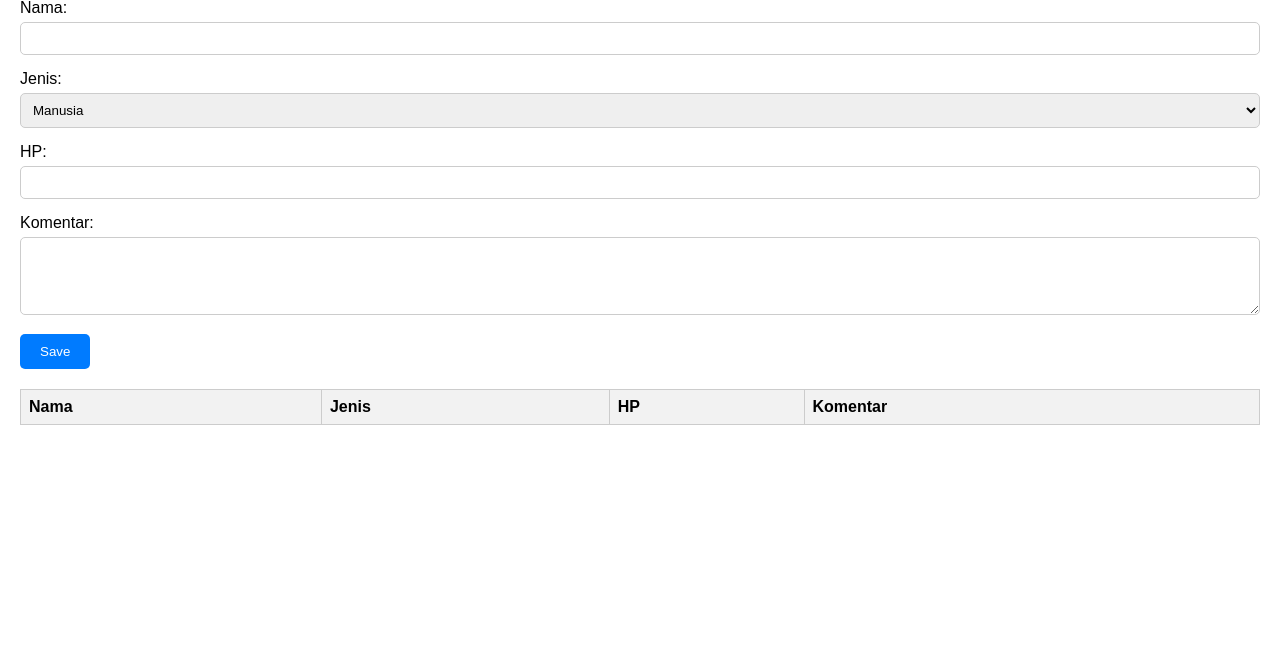
After one commit to laper01/simple_crud_vanila_php, a PHP site: page /index.php in a window 1280 px wide. The commit adds this page. Shown: the part 120-785 px from the top of the page. Run offline with PHP 8.4, Linux system fonts and the light colour scheme; lists and menus that the app fills with data are empty.

Commit message:
save pos

```diff
--- /dev/null
+++ b/index.php
@@ -0,0 +1,139 @@
+<?php
+
+// Koneksi ke database
+$servername = "localhost";
+$username = "superuser"; // Ganti dengan username database Anda
+$password = "kamisama123"; // Ganti dengan password database Anda
+$dbname = "database"; // Ganti dengan nama database Anda
+
+$conn = new mysqli($servername, $username, $password, $dbname);
+
+// Cek koneksi
+if ($conn->connect_error) {
+  die("Koneksi gagal: " . $conn->connect_error);
+}
+
+// Fungsi untuk validasi input
+function validateInput($data)
+{
+  // Menghilangkan spasi di awal dan akhir string
+  $data = trim($data);
+  // Menghapus karakter backslash (\)
+  $data = stripslashes($data);
+  // Mencegah serangan XSS (Cross Site Scripting)
+  $data = htmlspecialchars($data);
+  return $data;
+}
+
+// Fungsi untuk memasukkan data ke dalam database
+function insertData($nama, $jenis, $hp, $komentar, $conn)
+{
+  $nama = validateInput($nama);
+  $jenis = validateInput($jenis);
+  $hp = validateInput($hp);
+  $komentar = validateInput($komentar);
+
+  // Memeriksa apakah HP kosong, jika iya, set ke NULL
+  $hp = !empty($hp) ? $hp : NULL;
+
+  // Menyiapkan statement SQL untuk memasukkan data
+  $sql = "INSERT INTO tabel_data (nama, jenis, hp, komentar) VALUES (?, ?, ?, ?)";
+  $stmt = $conn->prepare($sql);
+  $stmt->bind_param("ssss", $nama, $jenis, $hp, $komentar);
+
+  // Menjalankan statement SQL
+  if ($stmt->execute()) {
+    echo "Data berhasil disimpan ke dalam database.";
+  } else {
+    echo "Error: " . $sql . "<br>" . $conn->error;
+  }
+
+  // Menutup statement
+  $stmt->close();
+}
+
+// Memeriksa apakah form telah disubmit
+if ($_SERVER["REQUEST_METHOD"] == "POST") {
+  // Memeriksa apakah semua field telah diisi
+  if (empty($_POST["nama"]) || empty($_POST["jenis"]) || empty($_POST["komentar"])) {
+    echo "Nama, jenis, dan komentar wajib diisi.";
+  } else {
+    // Memasukkan data ke dalam database
+    $nama = $_POST["nama"];
+    $jenis = $_POST["jenis"];
+    $hp = $_POST["hp"];
+    $komentar = $_POST["komentar"];
+
+
+    insertData($nama, $jenis, $hp, $komentar, $conn);
+  }
+}
+
+// Menutup koneksi database
+$conn->close();
+?>
+<!DOCTYPE html>
+<html lang="en">
+
+<head>
+  <meta charset="UTF-8">
+  <meta name="viewport" content="width=device-width, initial-scale=1.0">
+  <title>Test Full Stack</title>
+  <link rel="stylesheet" href="styles.css">
+</head>
+
+<body>
+
+  <!-- Komponen 1: Header -->
+  <header>
+    <img src="https://dashindo.com/testfullstack/derpface.png" alt="Logo">
+  </header>
+
+  <!-- Komponen 2: Form Input -->
+  <section class="form-container">
+    <form id="input-form" method="post" action="<?php echo htmlspecialchars($_SERVER["PHP_SELF"]); ?>">
+      <div class="form-group">
+        <label for="nama">Nama:</label>
+        <input type="text" id="nama" name="nama" required>
+      </div>
+      <div class="form-group">
+        <label for="jenis">Jenis:</label>
+        <select id="jenis" name="jenis" required>
+          <option value="Manusia">Manusia</option>
+          <option value="Elf">Elf</option>
+          <option value="Tumbuhan">Tumbuhan</option>
+        </select>
+      </div>
+      <div class="form-group">
+        <label for="hp">HP:</label>
+        <input type="text" id="hp" name="hp">
+      </div>
+      <div class="form-group">
+        <label for="komentar">Komentar:</label>
+        <textarea id="komentar" name="komentar" rows="4"></textarea>
+      </div>
+      <button type="submit" id="save-btn">Save</button>
+    </form>
+  </section>
+
+  <!-- Komponen 4: Hasil input -->
+  <section class="result-container">
+    <table id="result-table">
+      <thead>
+        <tr>
+          <th>Nama</th>
+          <th>Jenis</th>
+          <th>HP</th>
+          <th>Komentar</th>
+        </tr>
+      </thead>
+      <tbody>
+        <!-- Data akan ditambahkan secara dinamis menggunakan JavaScript -->
+      </tbody>
+    </table>
+  </section>
+
+  <script src="script.js"></script>
+</body>
+
+</html>
--- a/script.js
+++ b/script.js
@@ -5,7 +5,7 @@ document.addEventListener("DOMContentLoaded", function() {
   const resultTableBody = document.querySelector('#result-table tbody');
 
   form.addEventListener('submit', function(event) {
-      event.preventDefault();
+      // event.preventDefault();
 
       const formData = new FormData(form);
       const nama = formData.get('nama');
@@ -24,6 +24,6 @@ document.addEventListener("DOMContentLoaded", function() {
       resultTableBody.appendChild(row);
 
       // Reset form setelah submit
-      form.reset();
+      // form.reset();
   });
 });
--- a/index.html
+++ b/tes.php
@@ -12,10 +12,10 @@
 <header>
     <img src="https://dashindo.com/testfullstack/derpface.png" alt="Logo">
 </header>
-
+<?php ob_start(); // Start output buffering ?>
 <!-- Komponen 2: Form Input -->
 <section class="form-container">
-    <form id="input-form">
+    <form id="input-form" method="post" action="savePos.php">
         <div class="form-group">
             <label for="nama">Nama:</label>
             <input type="text" id="nama" name="nama" required>
```
Also changed, not shown: DoteEnv.php (added, +47 -0 lines), savePos.php (added, +74 -0 lines), table.sql (added, +7 -0 lines), 1 other file.
